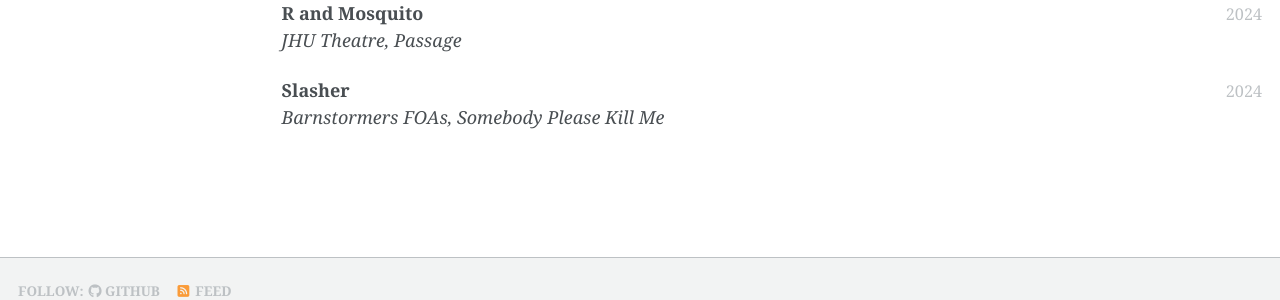
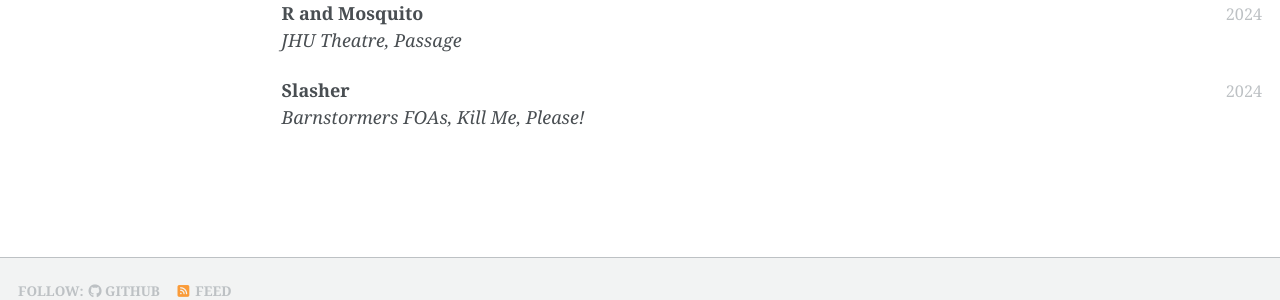
Before and after one commit to emrullahd-cakir/emrullahd-cakir.github.io, a Jekyll site: the page built from _pages/theatre.md, in a window 1280 px wide and 900 px high, scrolled down 1742 px. Shown: the part 532-832 px from the top of the window. Built offline with Jekyll 4.4.1, drawn with Linux system fonts in a browser that asks for light colours; a style sheet for code colours, icons or effects is not loaded.

Commit message:
Fix title of Kill Me, Please!
Co-Authored-By: Claude Opus 5.5 (1M context) <noreply@anthropic.com>
Claude-Session: https://claude.ai/code/session_01LqnhqSS9NMzk8z322YUGtA

```diff
--- a/_data/cv.yml
+++ b/_data/cv.yml
@@ -109,5 +109,5 @@
         - file: passage-mosquito.jpg
           caption: Mosquito in *Passage*, JHU Theatre (2024)
     - title: Slasher
-      org: Barnstormers FOAs, *Somebody Please Kill Me*
+      org: Barnstormers FOAs, *Kill Me, Please!*
       dates: "2024"
```
